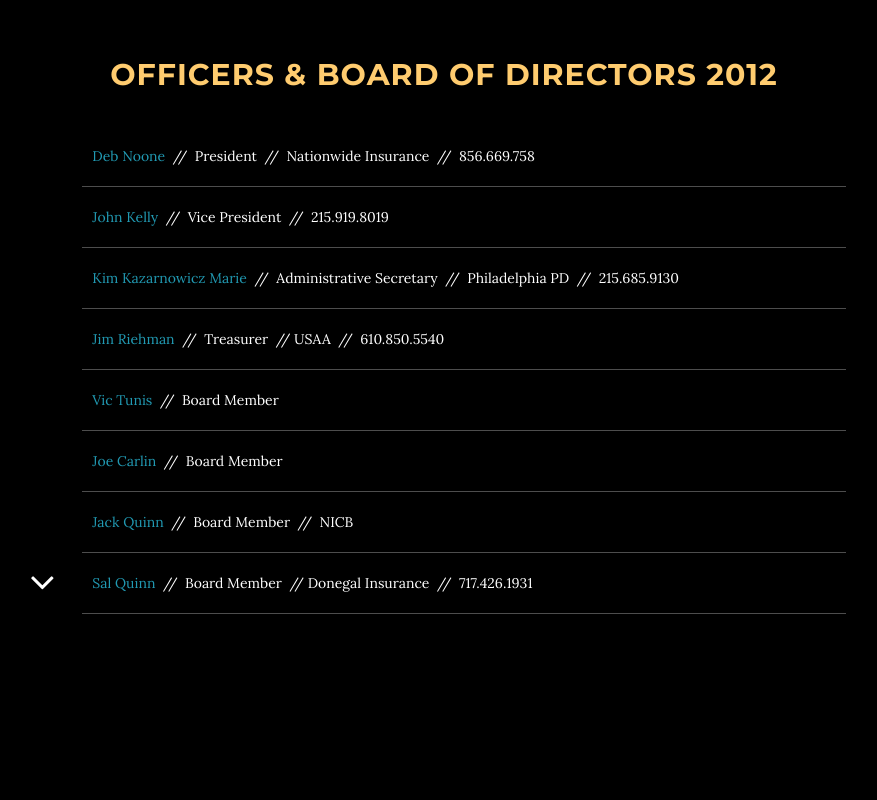
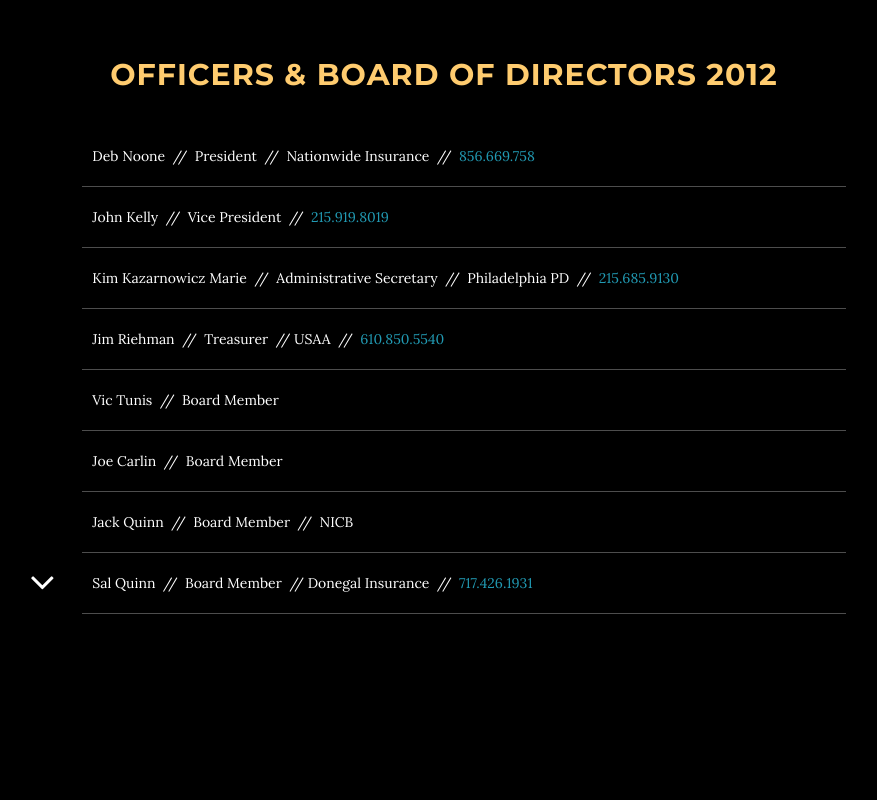
Before and after one commit to ChuckNorristown/pacia, a plain HTML site: page index.html in a window 1280 px wide. Shown: the part 1760-2560 px from the top of the page, without its empty margins (196-1073 px from the left). Drawn offline with Linux system fonts and the light colour scheme; files whose address does not match are found by name.

```diff
--- a/css/grayscale.css
+++ b/css/grayscale.css
@@ -362,6 +362,12 @@ a:focus {
     }
 }
 
+@media(max-width: 320px) {
+    .intro, #about, .dues-info, #related, nav {
+        display: none;
+    }
+}
+
 .meeting-info {
     font-size: 20px;
     line-height: 2;
--- a/index.html
+++ b/index.html
@@ -35,8 +35,8 @@
                 <button type="button" class="navbar-toggle" data-toggle="collapse" data-target=".navbar-main-collapse">
                     <i class="fa fa-bars"></i>
                 </button>
-                <a class="navbar-brand page-scroll top" href="#page-top">
-                    <span class="light">Top</a>
+<!--                 <a class="navbar-brand page-scroll top" href="#page-top">
+                    <span class="light">Top</a> -->
             </div>
             <div class="collapse navbar-collapse navbar-right navbar-main-collapse">
                 <ul class="nav navbar-nav">
@@ -111,15 +111,15 @@
                     <h2 class="light-orange">OFFICERS &amp; BOARD OF DIRECTORS 2012</h2>
                     <div class="name">
                         <ul class="member-name">
-                            <li><span class="blue">Deb Noone </span> &nbsp;//&nbsp; President &nbsp;//&nbsp; Nationwide Insurance &nbsp;//&nbsp; 856.669.758</li>
-                            <li><span class="blue">John Kelly </span> &nbsp;//&nbsp; Vice President &nbsp;//&nbsp; 215.919.8019</li>
-                            <li><span class="blue">Kim Kazarnowicz Marie </span> &nbsp;//&nbsp; Administrative Secretary &nbsp;//&nbsp; Philadelphia PD &nbsp;//&nbsp; 215.685.9130</li>
-                            <li><span class="blue">Jim Riehman </span> &nbsp;//&nbsp; Treasurer &nbsp;//&nbsp;USAA &nbsp;//&nbsp; 610.850.5540</li>
-                            <li><span class="blue">Vic Tunis </span> &nbsp;//&nbsp; Board Member</li>
-                            <li><span class="blue">Joe Carlin </span> &nbsp;//&nbsp; Board Member</li>
-                            <li><span class="blue">Jack Quinn </span> &nbsp;//&nbsp; Board Member &nbsp;//&nbsp; NICB</li>
-                            <li><span class="blue">Sal Quinn </span> &nbsp;//&nbsp; Board Member &nbsp;//&nbsp;Donegal Insurance &nbsp;//&nbsp; 717.426.1931</li>
-                            <li><span class="blue">Don Murtha </span> &nbsp;//&nbsp; Board Member &nbsp;//&nbsp; Philadelphia District Attorney &nbsp;//&nbsp; 215.686.8749</li>
+                            <li>Deb Noone &nbsp;//&nbsp; President &nbsp;//&nbsp; Nationwide Insurance &nbsp;//&nbsp; <a href="tel:856669758">856.669.758</a></li>
+                            <li>John Kelly &nbsp;//&nbsp; Vice President &nbsp;//&nbsp; <a href="tel:2159198019">215.919.8019</a></li>
+                            <li>Kim Kazarnowicz Marie &nbsp;//&nbsp; Administrative Secretary &nbsp;//&nbsp; Philadelphia PD &nbsp;//&nbsp; <a href="tel:2156859130">215.685.9130</a></li>
+                            <li>Jim Riehman &nbsp;//&nbsp; Treasurer &nbsp;//&nbsp;USAA &nbsp;//&nbsp; <a href="tel:6108505540">610.850.5540</a></li>
+                            <li>Vic Tunis &nbsp;//&nbsp; Board Member</li>
+                            <li>Joe Carlin &nbsp;//&nbsp; Board Member</li>
+                            <li>Jack Quinn &nbsp;//&nbsp; Board Member &nbsp;//&nbsp; NICB</li>
+                            <li>Sal Quinn &nbsp;//&nbsp; Board Member &nbsp;//&nbsp;Donegal Insurance &nbsp;//&nbsp; <a href="tel:7174261931">717.426.1931</a></li>
+                            <li>Don Murtha &nbsp;//&nbsp; Board Member &nbsp;//&nbsp; Philadelphia District Attorney &nbsp;//&nbsp; <a href="tel:2156868749">215.686.8749</a></li>
                         </ul>
                     </div>
                     <div class="li-scroll btn-circle page-scroll">
```
